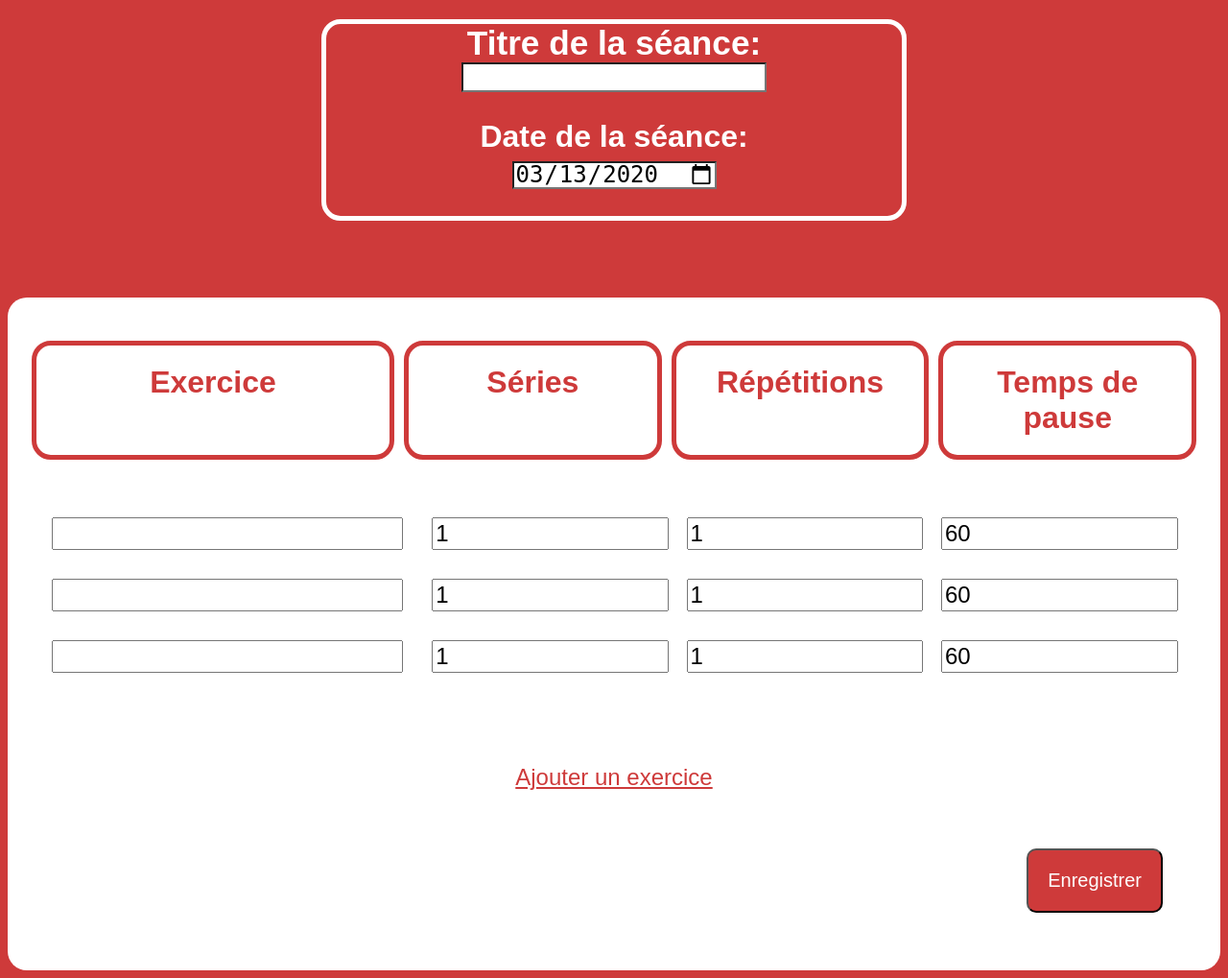
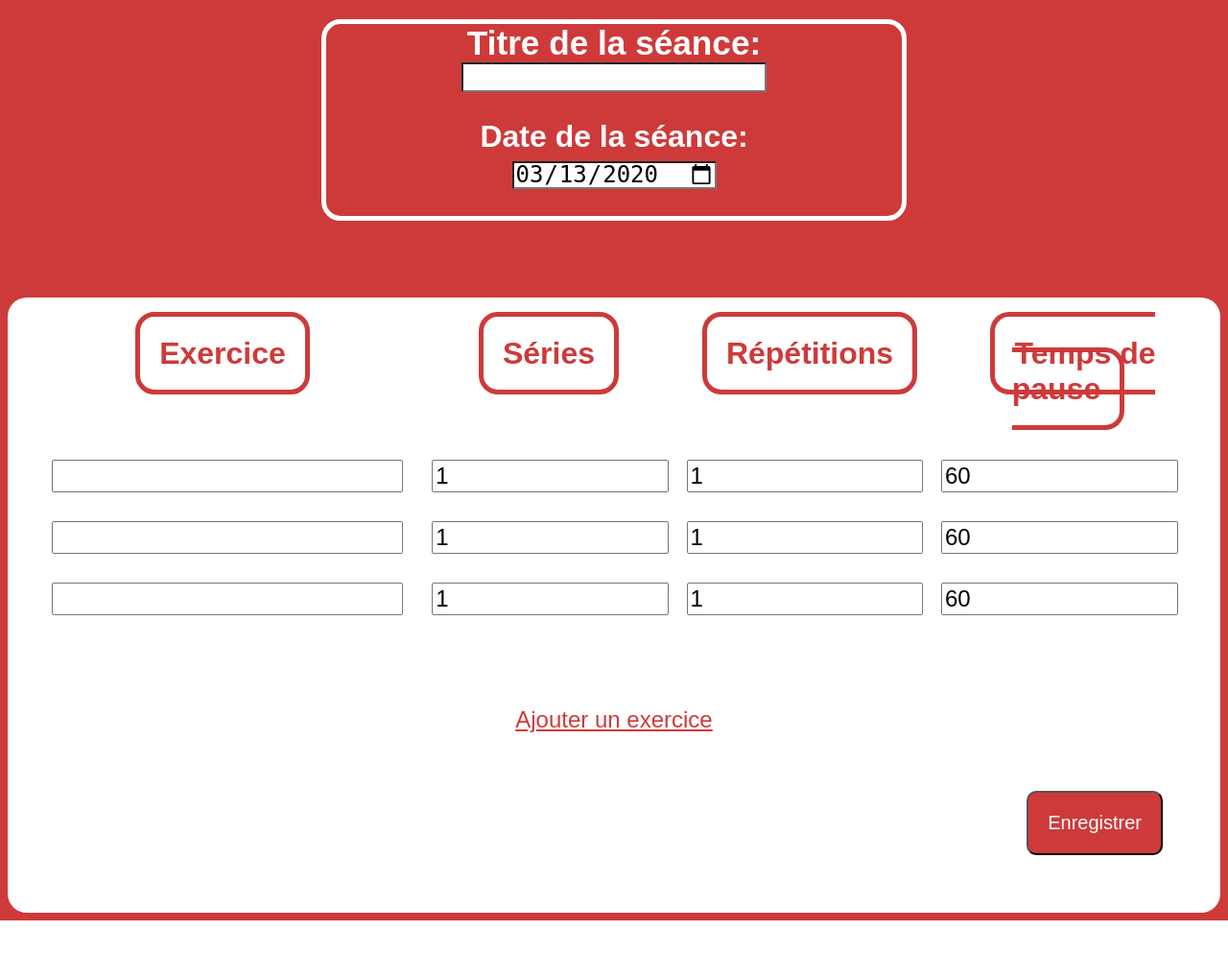
Before and after one commit to chloefont/planyourshape, a Django app: page /sessions/create/ in a window 1280 px wide. Shown: the whole page at 96% size. After the commit the page ends 959 px from the top, so only its background shows below. Run offline with Django 3.2, Linux system fonts and the light colour scheme.

Commit message:
Improve alignment of exercices labels

```diff
--- a/projet_muscu/muscu_site/templates/muscu_site/session_creation.html
+++ b/projet_muscu/muscu_site/templates/muscu_site/session_creation.html
@@ -33,10 +33,18 @@
     {{ exercise_formset.management_form }}
 
     <div class="second-title text-align-center">
-      <span class="w-3-9 exercise">Exercice</span>
-      <span class="w-2-9 sets">Séries</span>
-      <span class="w-2-9 reps">Répétitions</span>
-      <span class="w-2-9 break_time">Temps de pause</span>
+      <div class="w-3-9">
+        <span class="exercise">Exercice</span>
+      </div>
+      <div class="w-2-9">
+        <span class="sets">Séries</span>
+      </div>
+      <div class="w-2-9">
+        <span class="reps">Répétitions</span>
+      </div>
+      <div class="w-2-9">
+        <span class="break_time">Temps de pause</span>
+      </div>
     </div>
 
     <div class="fields-container">
```
